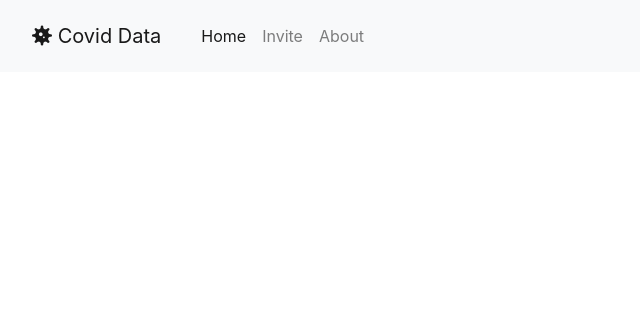
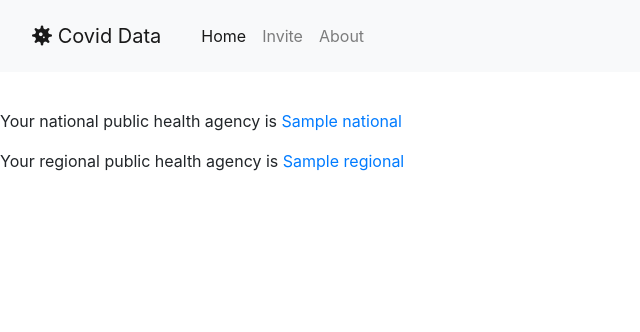
Before and after one commit to NotMyLyfe/masseyhacks-submission, a Flask app: template templates/healthagency.html in a window 1280 px wide. Shown: the top 332 px of the page, without its empty margins (0-640 px from the left). Run offline with Flask 2, Linux system fonts and the light colour scheme; the template is opened without the code that fills it: most values are stand-ins (such as "Sample title", 1, 10 or a date in 2020); some libraries are stand-ins or nearby versions.

Commit message:
Improved health agency page

```diff
--- a/app.py
+++ b/app.py
@@ -4,6 +4,7 @@ from flask import Flask, render_template, session, request, redirect, url_for
 from flask_session import Session
 import os
 from ipaddress import ip_address
+import json
 
 app = Flask(__name__)
 Session(app)
@@ -32,11 +33,13 @@ def healthagency():
     ).json()
     countryCode = locationData.get('country_code')
 
-    arguments = {
-        'countryCode' : countryCode
-    }
+    with open('healthAgencies.json', 'r') as file:
+        healthAgencies = json.load(file)
+
+    arguments = {}
 
     if countryCode == 'US' or countryCode == 'CA':
-        arguments['regionCode'] = locationData.get('region_code')
+        arguments['national'] = healthAgencies[countryCode]['nationalHealthAgency']
+        arguments['regional'] = healthAgencies[countryCode]['regionalHealthAgencies'][locationData.get('region_code')]
 
     return render_template('healthagency.html', **arguments)
--- a/templates/healthagency.html
+++ b/templates/healthagency.html
@@ -1,8 +1,9 @@
 {% extends "layout.html" %}
 {% block content %}
-{% if countryCode == "US" %}
-  <p>Your local health agency is the <a href="https://cdc.gov">CDC</a>.</p>
-{% elif countryCode == "CA" %}
-  <p>Your local health agency is the <a href="https://www.phac-aspc.gc.ca/">Public Health Agency of Canada</a>.</p>
+{% if national %}
+  <p>Your national public health agency is <a href="{{national[0]}}">{{national[1]}}</a></p>
+{% endif %}
+{% if regional %}
+  <p>Your regional public health agency is <a href="{{regional[1]}}">{{regional[0]}}</a></p>
 {% endif %}
 {% endblock %}
```
